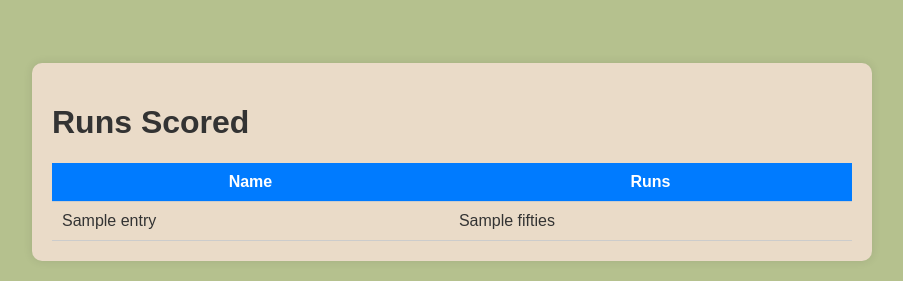
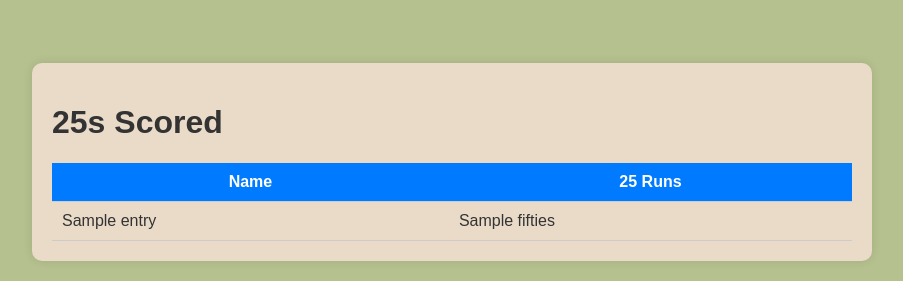
Before and after one commit to uniquecoding123/cricket, a Python web app: template templates/more_50s.html in a window 1280 px wide. Shown: the part 827-1108 px from the top of the page, without its empty margins (188-1091 px from the left). Run offline with Jinja, Linux system fonts and the light colour scheme; the template is opened without the code that fills it: most values are stand-ins (such as "Sample title", 1, 10 or a date in 2020).

Commit message:
Update more_50s.html

```diff
--- a/templates/more_50s.html
+++ b/templates/more_50s.html
@@ -8,12 +8,12 @@
 
 
 <div class="card table-card">
-    <h1>Runs Scored</h1>
+    <h1>25s Scored</h1>
     <table>
         <thead>
             <tr>
                 <th>Name</th>
-                <th>Runs</th>
+                <th>25 Runs</th>
             </tr>
         </thead>
         <tbody>
```
